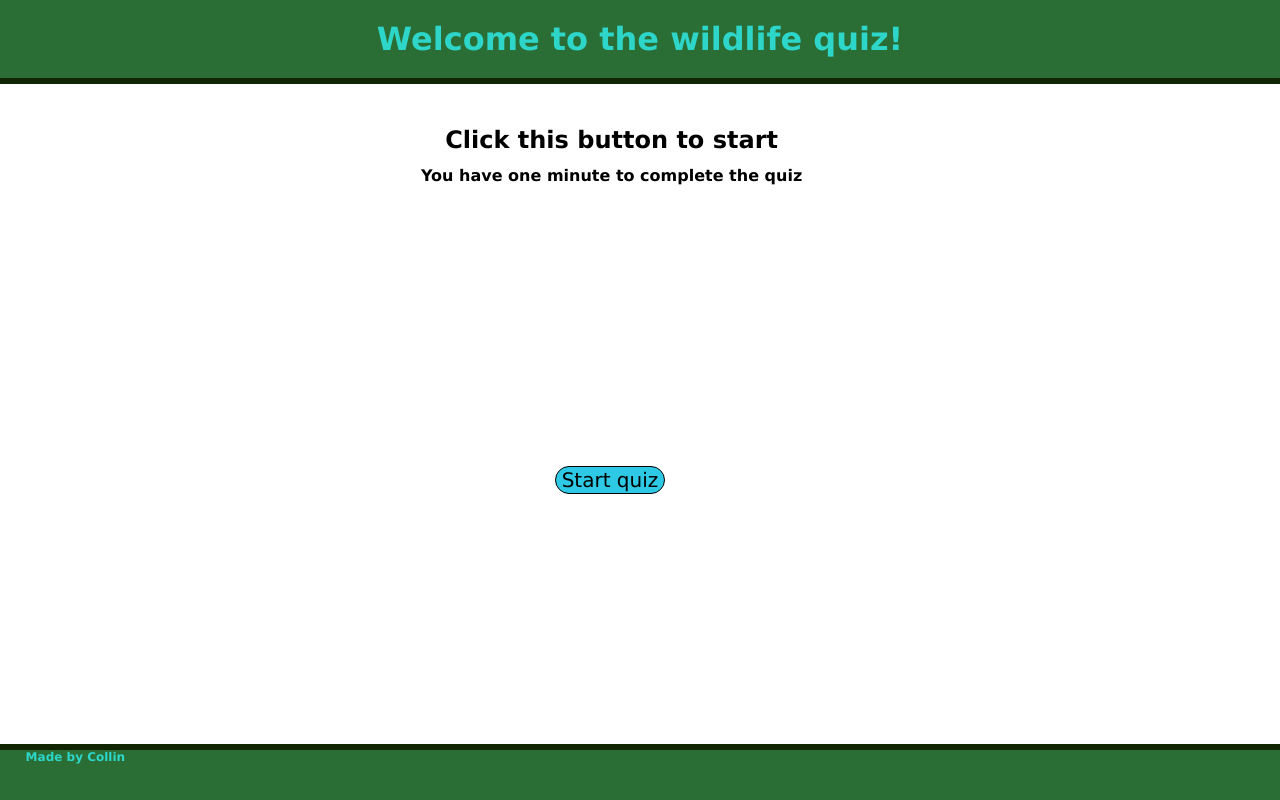
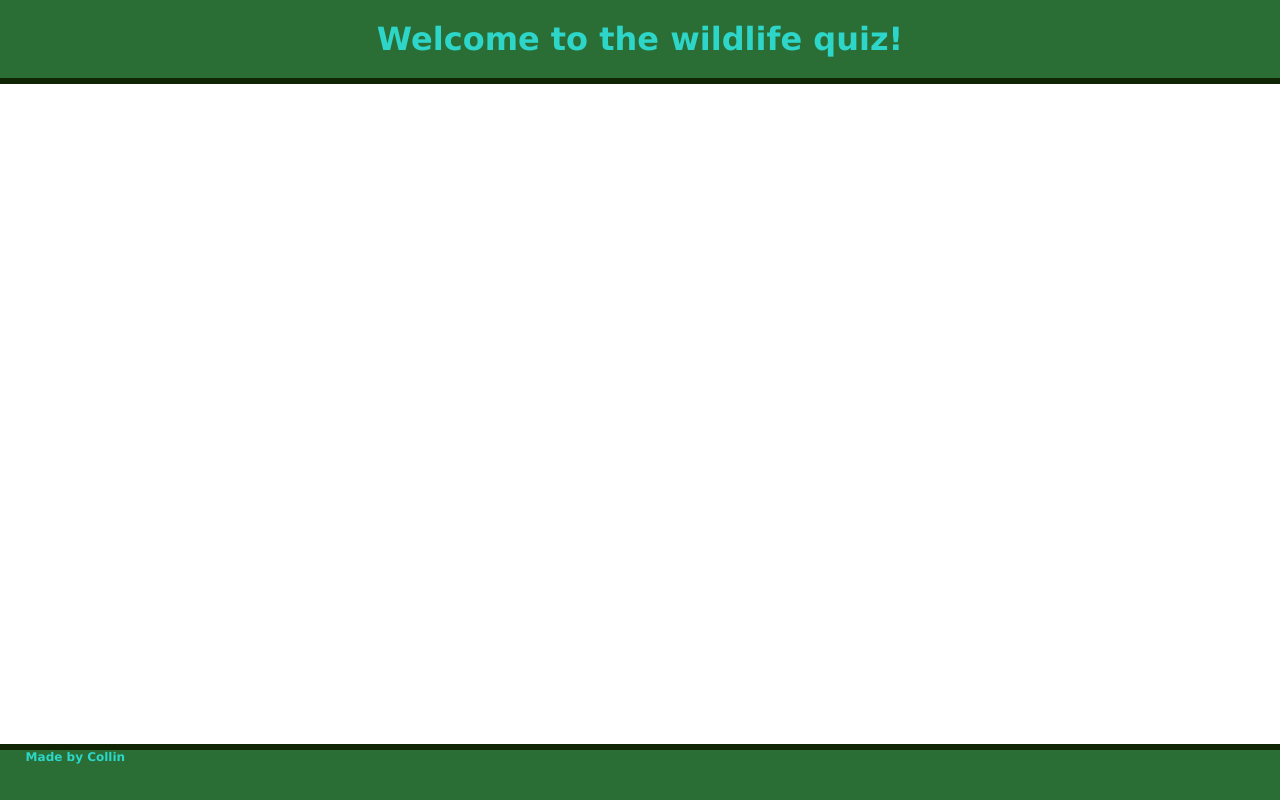
Before and after one commit to CollinA7/animal-quiz, a plain HTML site: page index.html in a window 1280 px wide. Both pictures are taken after a click on the button "Start quiz". Shown: the top 800 px of the page. Drawn offline with Linux system fonts and the light colour scheme.

Commit message:
start-button function added

```diff
--- a/assets/js/script.js
+++ b/assets/js/script.js
@@ -1,13 +1,16 @@
+document.getElementById("start-button").addEventListener("click", startQuiz);
+var startButton = document.getElementById("start-button");
+var quizContent = document.getElementById("quiz-body");
+
 // user clicks on the start quiz button
-document.getElementById("start-button").addEventListener("click", startQuiz);
-document.getElementsByClassName("body-content")
+// This function first removes the body content to
+function startQuiz() {
+    quizContent.remove();
+    startButton.remove();
+}
 
-function startQuiz() {
-    console.log("")
-}
 // the button creates a timer on the top of the screen
 
-//The instructions and the Start quiz button get removed
 
 // the user is then shown the first question with button responses
 
--- a/index.html
+++ b/index.html
@@ -14,7 +14,7 @@
     </header>
     <main>
         <div class="quiz-body">
-            <div class="body-content">
+            <div class="body-content" id="quiz-body">
             <h2>Click this button to start</h2>
             <h4>You have one minute to complete the quiz</h4>
             </div>
```
